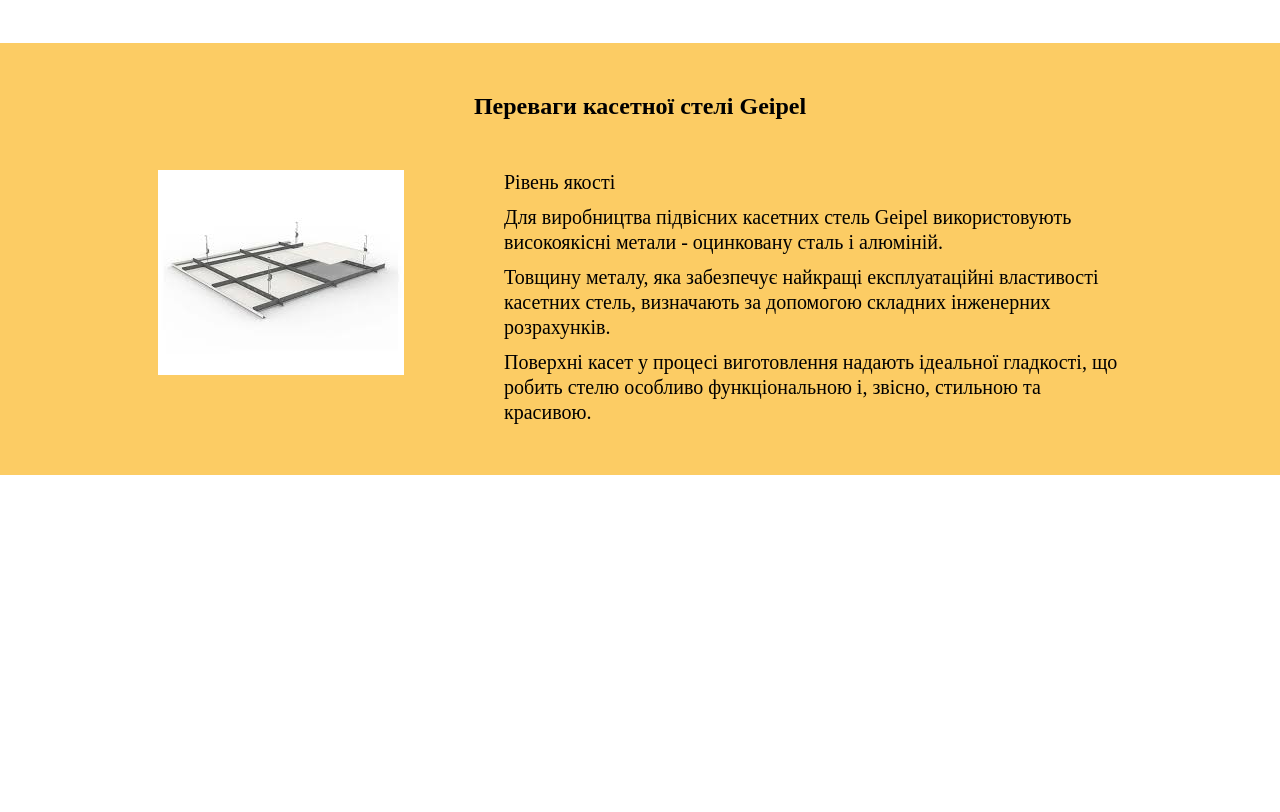
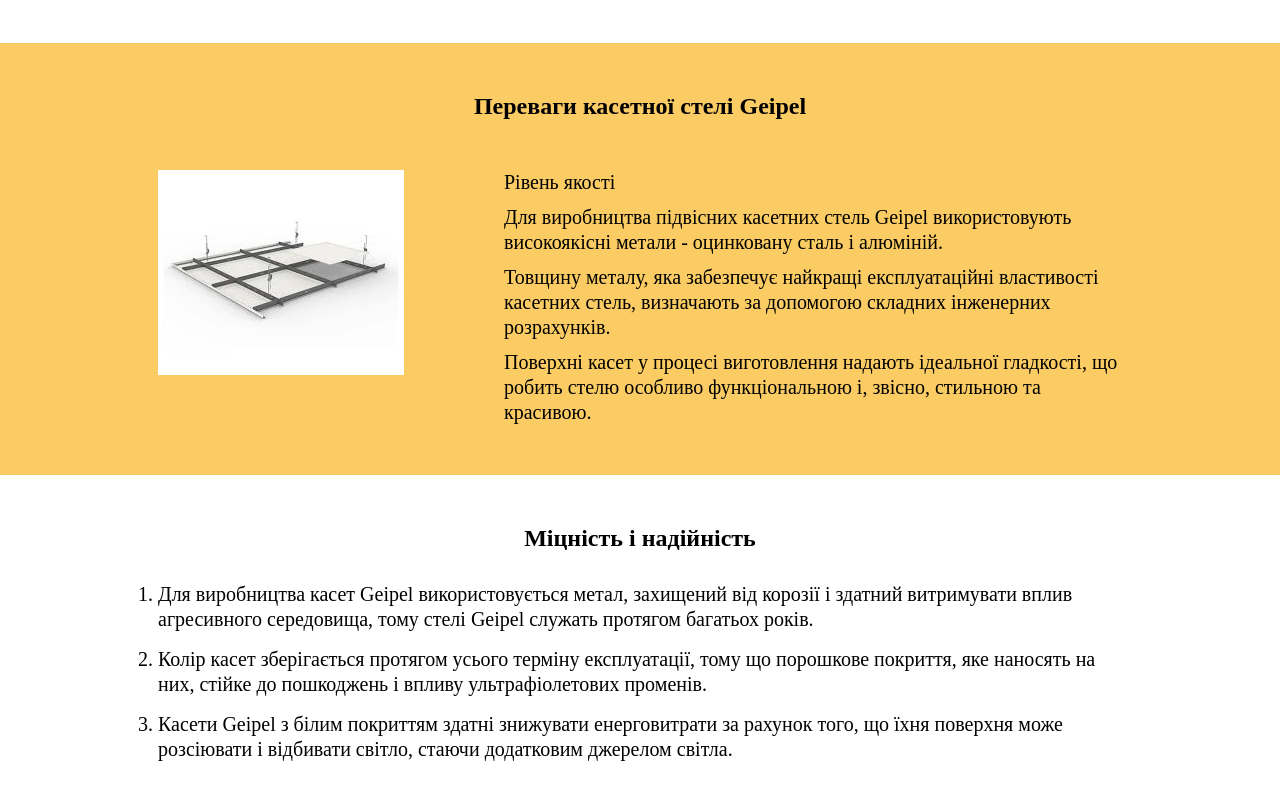
Before and after one commit to SergeyLoveyko/aweb-task, a plain HTML site: page index.html in a window 1280 px wide. Shown: the part 2903-3715 px from the top of the page. Before the commit the page ends 3378 px from the top, so only its background shows below. Drawn offline with Linux system fonts and the light colour scheme.

Commit message:
feat: add layout and style section reliability

```diff
--- a/assets/style.css
+++ b/assets/style.css
@@ -470,6 +470,25 @@ a {
 
 
 
+.reliability {
+  padding: 50px 0;
+}
+
+.reliability__title {
+  text-align: center;
+  margin-bottom: 30px;
+}
+
+.reliability__item {
+  font-size: 20px;
+  line-height: 25px;
+}
+
+.reliability__item:not(:last-child) {
+  margin-bottom: 15px;
+}
+
+
 
 /* media queries */
 
--- a/index.html
+++ b/index.html
@@ -253,6 +253,28 @@
         </p>
       </div>
     </section>
+    <section class="reliability">
+      <div class="wrapper">
+        <h2 class="reliability__title">Міцність і надійність</h2>
+        <ol class="reliability__list">
+          <li class="reliability__item">
+            Для виробництва касет Geipel використовується метал, захищений від
+            корозії і здатний витримувати вплив агресивного середовища, тому
+            стелі Geipel служать протягом багатьох років.
+          </li>
+          <li class="reliability__item">
+            Колір касет зберігається протягом усього терміну експлуатації, тому
+            що порошкове покриття, яке наносять на них, стійке до пошкоджень і
+            впливу ультрафіолетових променів.
+          </li>
+          <li class="reliability__item">
+            Касети Geipel з білим покриттям здатні знижувати енерговитрати за
+            рахунок того, що їхня поверхня може розсіювати і відбивати світло,
+            стаючи додатковим джерелом світла.
+          </li>
+        </ol>
+      </div>
+    </section>
   </main>
 
   <script src="./assets/script.js"></script>
```
